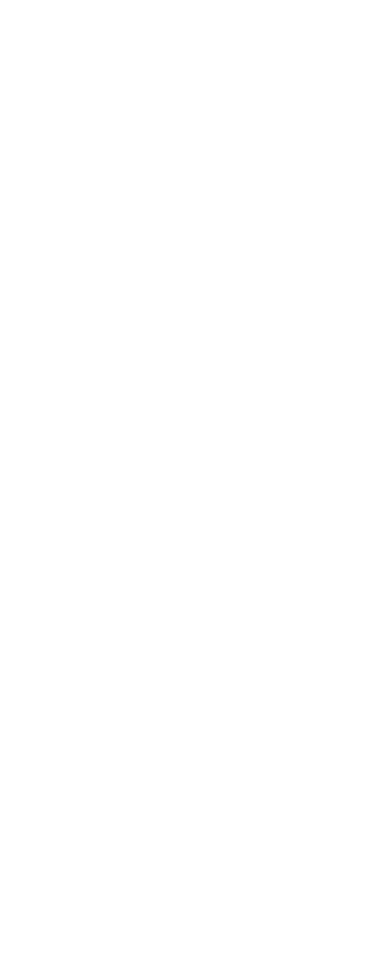
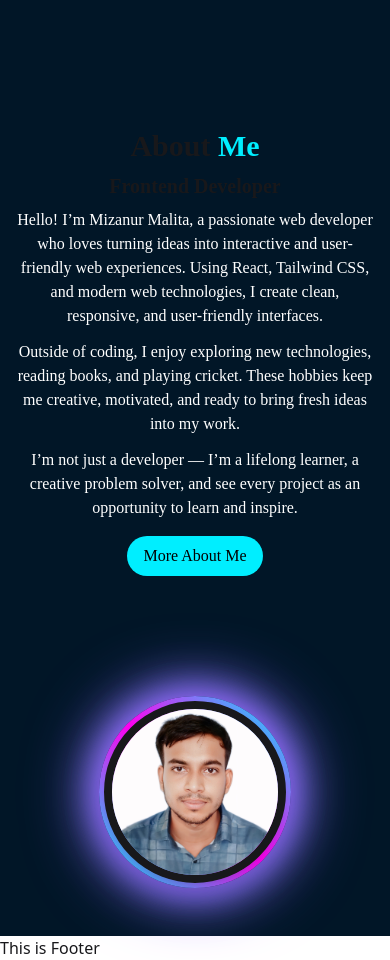
Before and after one commit to mizanur2734/my-portfolio, a React (Vite) app: page / in a window 390 px wide. Shown: the part 864-1824 px from the top of the page. Before the commit the page ends 868 px from the top, so only its background shows below. Built offline with nearby package versions, Linux system fonts and the light colour scheme.

Commit message:
Add About Me section with profile image and responsive text

```diff
--- /dev/null
+++ b/src/components/AboutMe.jsx
@@ -0,0 +1,39 @@
+import React from 'react';
+import mizanurPic from "../assets/mizanur.jpg";
+
+const AboutMe = () => {
+    return (
+        <div className="roboto-serif-font min-h-screen flex flex-col-reverse md:flex-row items-center gap-10 md:gap-55
+           py-12 md:py-16">
+
+            {/* Image Section */}
+            <div className="w-48 md:w-80 flex-shrink-0 mt-20 md:mt-0 profile-container">
+                <img
+                    src={mizanurPic}
+                    alt="Mizanur Malita"
+                    className="rounded-full border-8 shadow-lg"
+                />
+            </div>
+
+            {/* Text Section */}
+            <div data-aos="fade-down-right" className="text-center md:text-left mt-10 md:my-25">
+                <h2 className='text-3xl md:text-4xl font-semibold mb-2'>About <span className='text-[#0ef]'>Me</span></h2>
+                <h3 className='text-xl md:text-2xl font-semibold mb-2'>Frontend Developer</h3>
+                <p data-aos="zoom-in" className="text-white mb-3 md:text-xl">
+                    Hello! I’m Mizanur Malita, a passionate web developer who loves turning ideas into interactive and
+                    user-friendly web experiences. Using React, Tailwind CSS, and modern web technologies, I create clean,
+                    responsive, and user-friendly interfaces.                </p>
+                <p data-aos="zoom-in" className="text-white mb-3 md:text-xl ">
+                    Outside of coding, I enjoy exploring new technologies, reading books, and playing cricket. These hobbies keep me creative,
+                    motivated, and ready to bring fresh ideas into my work.                </p>
+                <p data-aos="zoom-in" className="text-white mb-4 md:text-xl">
+                    I’m not just a developer — I’m a lifelong learner, a creative problem solver, and see every project as an
+                    opportunity to learn and inspire.
+                </p>
+                <button className='btn-box-hover px-4 py-2 bg-[#0ef] rounded-4xl text-black'>More About Me</button>
+            </div>
+        </div>
+    );
+};
+
+export default AboutMe;
--- a/src/pages/Home/Home.jsx
+++ b/src/pages/Home/Home.jsx
@@ -1,5 +1,6 @@
 import React from 'react';
 import Banner from '../../components/banner';
+import AboutMe from '../../components/AboutMe';
 
 
 const Home = () => {
@@ -7,6 +8,7 @@
         <div className='bg-[#011627]'>
            <div className='w-11/12 mx-auto md:px-2'>
             <Banner/>
+            <AboutMe/>
            </div>
         </div>
     );
--- a/src/pages/shared/Navbar.jsx
+++ b/src/pages/shared/Navbar.jsx
@@ -25,7 +25,7 @@
 
   return (
     <div className="roboto-serif-font">
-      <header className="w-full fixed z-20 top-0 left-0 bg-[#001c3f] shadow-md opacity-90">
+      <header className="w-full  z-20 top-0 left-0 bg-[#001c3f] shadow-md opacity-90">
         {/* Navbar */}
         <nav className="w-11/12 mx-auto flex justify-between items-center py-4 md:py-4 md:px-2">
           {/* Logo */}
```
